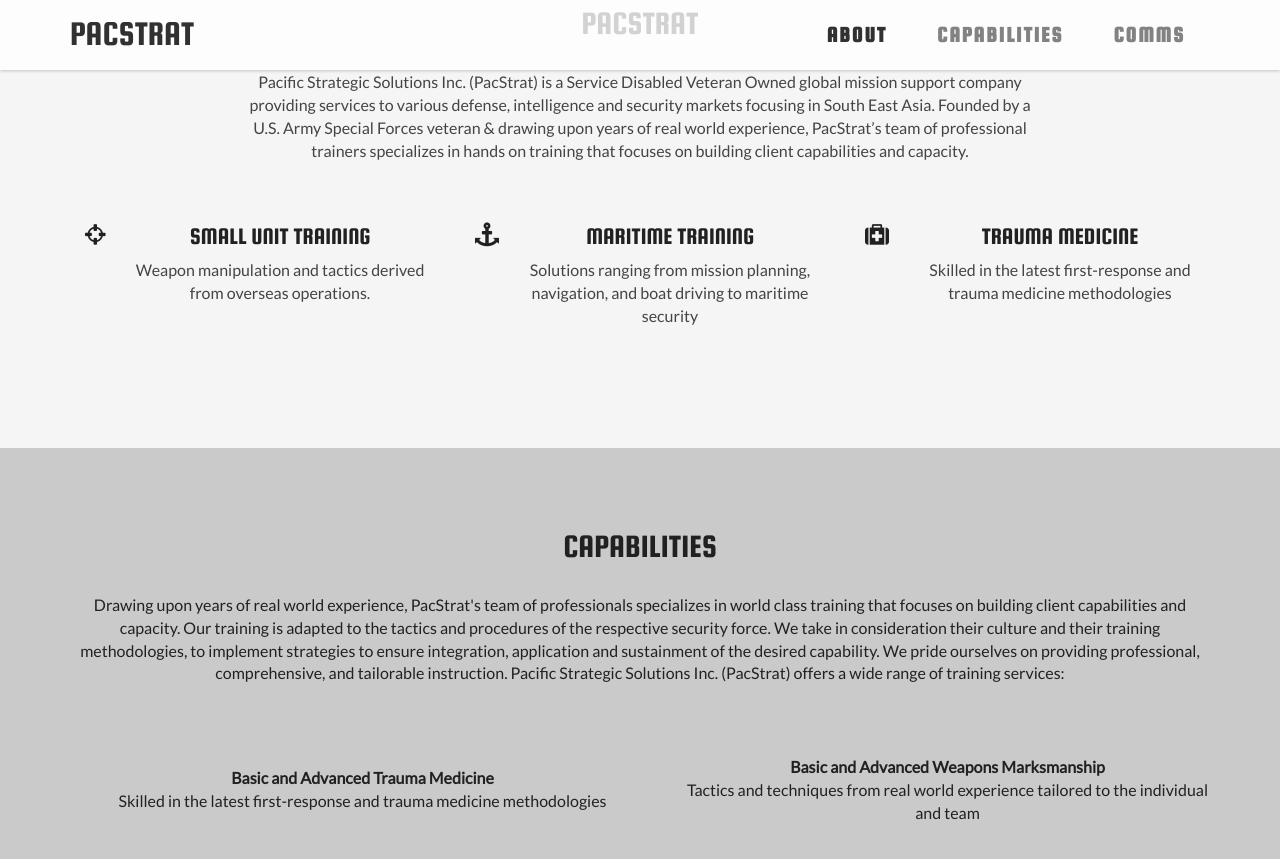
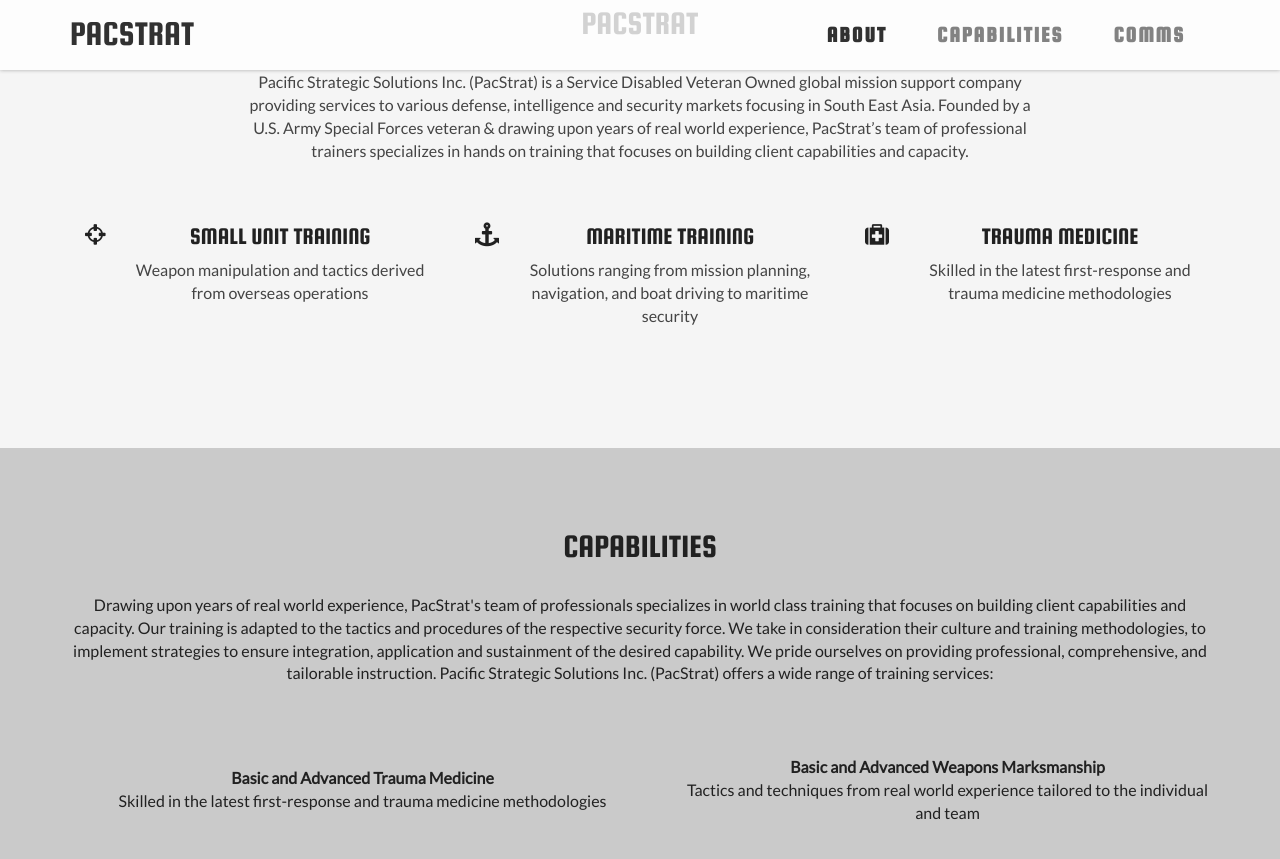
Before and after one commit to pacstrat/pacstrat.github.io, a Jekyll site: the page built from index.html, in a window 1280 px wide and 900 px high, scrolled down 775 px. Shown: the top 859 px of the window. Built offline with Jekyll 4.4.1, drawn with Linux system fonts in a browser that asks for light colours.

Commit message:
small edits

```diff
--- a/_includes/about.html
+++ b/_includes/about.html
@@ -11,7 +11,7 @@
                     </div>
                     <div class="content">
                         <h3 class="sub-title">SMALL UNIT TRAINING</h3>
-                        <p>Weapon manipulation and tactics derived from overseas operations.</p>
+                        <p>Weapon manipulation and tactics derived from overseas operations</p>
                     </div><!--//content-->
                 </div><!--//item-->
                 <div class="item col-md-4 col-sm-6 col-xs-12">
--- a/_includes/capabilities.html
+++ b/_includes/capabilities.html
@@ -2,7 +2,7 @@
     <section id="features" class="features section">
         <div class="container text-center">
             <h2 class="title">CAPABILITIES</h2>
-            <p>Drawing upon years of real world experience, PacStrat's team of professionals specializes in world class training that focuses on building client capabilities and capacity. Our training is adapted to the tactics and procedures of the respective security force. We take in consideration their culture and their training methodologies, to implement strategies to ensure integration, application and sustainment of the desired capability. We pride ourselves on providing professional, comprehensive, and tailorable instruction. Pacific Strategic Solutions Inc. (PacStrat) offers a wide range of training services:</p>
+            <p>Drawing upon years of real world experience, PacStrat's team of professionals specializes in world class training that focuses on building client capabilities and capacity. Our training is adapted to the tactics and procedures of the respective security force. We take in consideration their culture and training methodologies, to implement strategies to ensure integration, application and sustainment of the desired capability. We pride ourselves on providing professional, comprehensive, and tailorable instruction. Pacific Strategic Solutions Inc. (PacStrat) offers a wide range of training services:</p>
             <div class="container">
 
                 <div class="row">
--- a/_includes/contact.html
+++ b/_includes/contact.html
@@ -2,7 +2,7 @@
     <section id="contact" class="contact section has-pattern">
         <div class="container">
             <div class="contact-inner">
-                <h2 class="title  text-center">COMMS</h2>
+                <h2 class="title  text-center"><i class="fa fa-wifi"></i>  &nbsp;COMMS</h2>
                 <p class="intro  text-center"></p>
                 <div class="author-message">
                     <div class="profile">
```
